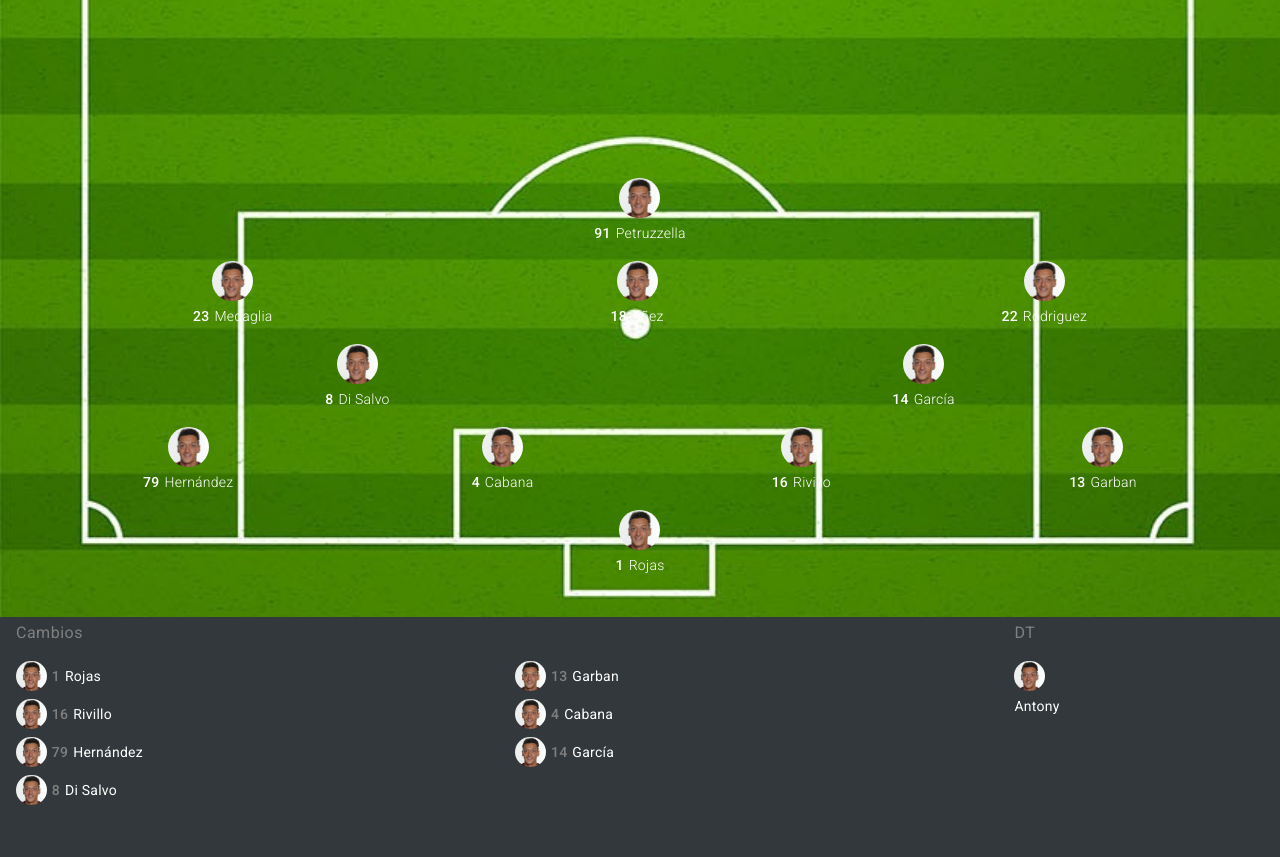
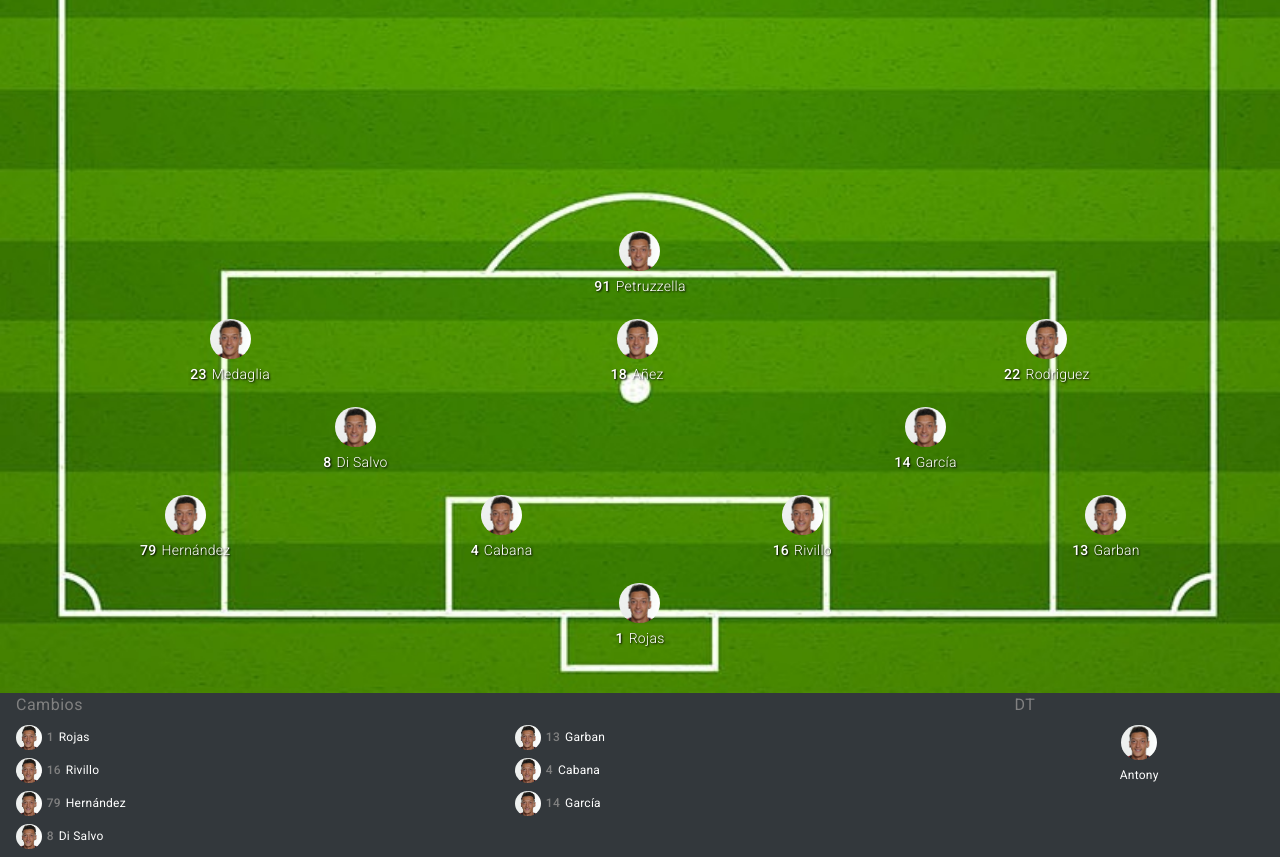
Before and after one commit to AngelRivilloD/sunday-league, an Angular app: page /pitch in a window 1280 px wide. Shown: the part 1260-2117 px from the top of the page. Before the commit the page ends 2073 px from the top, so only its background shows below. Built offline with nearby package versions, Linux system fonts and the light colour scheme.

Commit message:
bench smaller

```diff
--- a/src/app/pitch/pitch-player/pitch-player.component.scss
+++ b/src/app/pitch/pitch-player/pitch-player.component.scss
@@ -9,6 +9,7 @@
     &-text {
         display: flex;
         color: white;
+        text-shadow: 1px 1px 2px black;
     }
 
     &-name {
--- a/src/app/pitch/pitch.component.html
+++ b/src/app/pitch/pitch.component.html
@@ -41,9 +41,9 @@
 
         <div class="dt">
             <h4>DT</h4>
-            <img class="bench-player-img" src="../../assets/ozil.jpg" alt="">
-            <div class="bench-player-text">
-                <div class="bench-player-name">
+            <div align="center">
+                <img class="dt-img" src="../../assets/ozil.jpg" alt="">
+                <div class="dt-text">
                     Antony
                 </div>
             </div>
--- a/src/app/pitch/pitch.component.scss
+++ b/src/app/pitch/pitch.component.scss
@@ -4,11 +4,11 @@
     }
 
     .lineup {
-        padding: 24px;
-        margin-top: -486px;
+        padding: 20px;
+        margin-top: -510px;
 
         &-row {
-            margin-top: 18px;
+            margin-top: 23px;
         }
 
         .goalkeeper,
@@ -27,11 +27,12 @@
     }
 
     .bench {
-        margin-top: 6px;
+        margin-top: 9px;
         padding: 16px;
 
         h4 {
             color: grey;
+            margin-bottom: 8px;
         }
 
         &-players {
@@ -49,11 +50,12 @@
             &-text {
                 display: flex;
                 align-items: center;
+                font-size: 12px;
             }
 
             &-img {
-                height: 30px;
-                border-radius: 30px;
+                height: 25px;
+                border-radius: 25px;
             }
 
             &-number {
@@ -68,6 +70,15 @@
             width: 20%;
             float: left;
             color: white;
+
+            &-text {
+                font-size: 12px;
+            }
+
+            &-img {
+                height: 35px;
+                border-radius: 35px;
+            }
         }
     }
 }
```
Also changed, not shown: src/assets/pitch2.jpeg.
